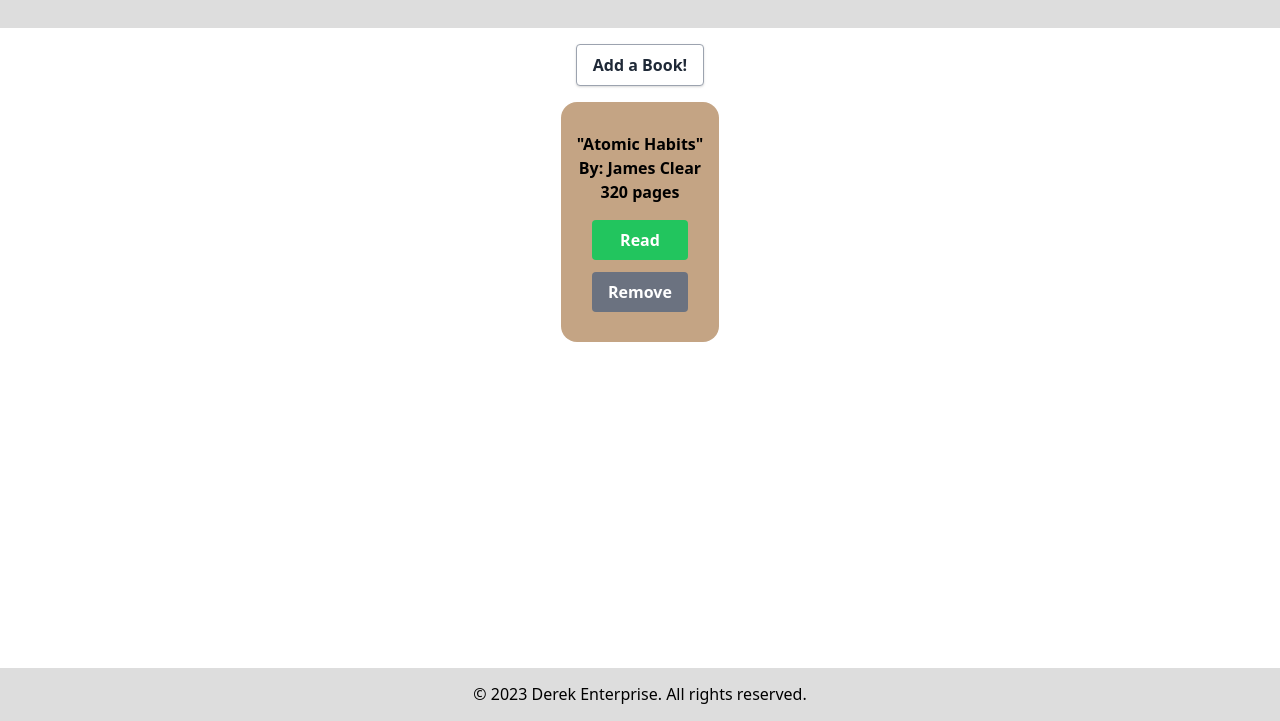
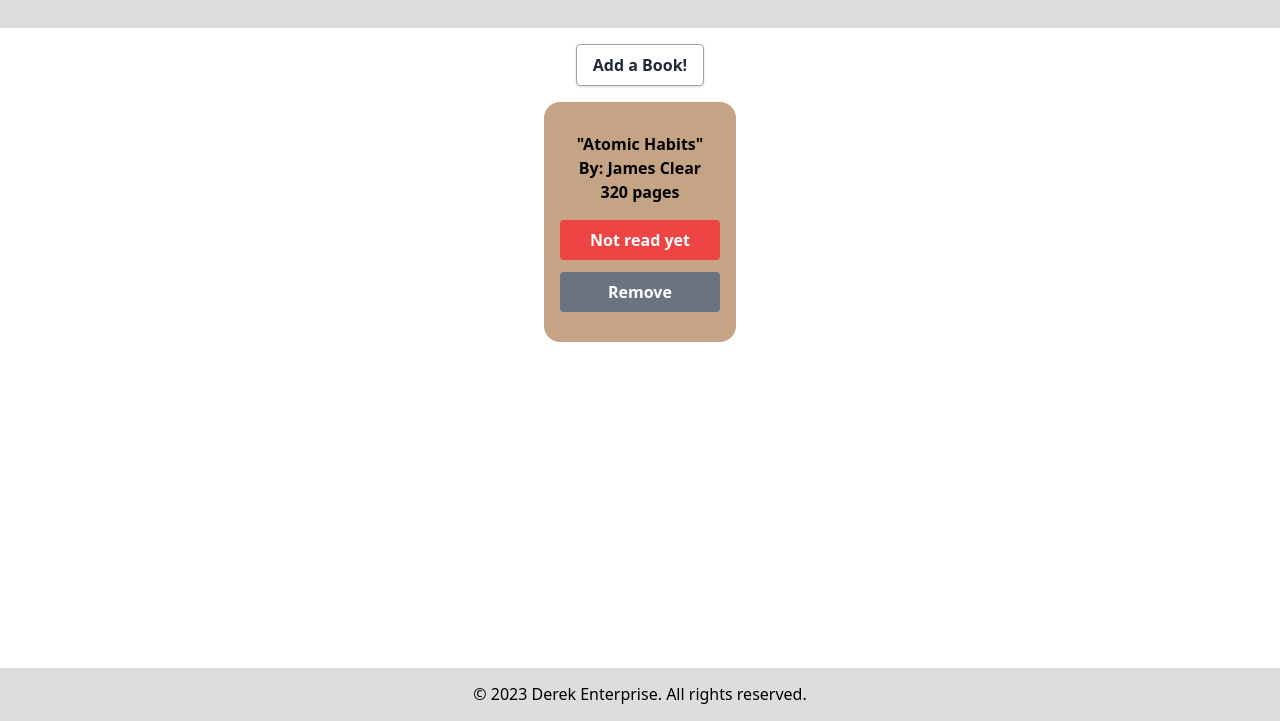
Before and after one commit to drkchu/small-library, a plain HTML site: page index.html in a window 1280 px wide. Both pictures are taken after a click on the button "Read". Shown: the part 79-800 px from the top of the page. Drawn offline with nearby package versions, Linux system fonts and the light colour scheme.

Commit message:
Done (for now) - Could improve the relationship between the display and the physical data, but it's fine for now

```diff
--- a/script.js
+++ b/script.js
@@ -11,6 +11,10 @@ function Book(title, author, pages, read) {
     this.pages = pages;
     this.read = read;
 }
+
+Book.prototype.toggleRead = function() {
+    this.read = !this.read;
+};
 
 function addDefaultBookToLibrary() {
        let newBook = new Book('Atomic Habits', 'James Clear', '320', true);
@@ -62,6 +66,19 @@ function displayBooks() {
         var readButton = document.createElement('button');
         readButton.classList.add(currBook.read ? 'read' : 'not-read-yet','text-white', 'font-bold', 'py-2', 'px-4', 'rounded');
         readButton.textContent = currBook.read ? 'Read' : 'Not read yet'
+
+        readButton.addEventListener('click', () => {
+            if (readButton.classList.contains('read')) {
+                readButton.textContent = 'Not read yet';
+                readButton.classList.remove('read');
+                readButton.classList.add('not-read-yet');
+            } else {
+                readButton.textContent = 'Read';
+                readButton.classList.remove('not-read-yet');
+                readButton.classList.add('read');
+            }
+            myLibrary[readButton.parentElement.parentElement.data].toggleRead(); // Toggle the data itself
+        });
 
         var removeButton = document.createElement('button');
         removeButton.classList.add('remove-button', 'bg-gray-500' ,'text-white', 'font-bold', 'py-2', 'px-4', 'rounded');
--- a/style.css
+++ b/style.css
@@ -41,7 +41,7 @@
 
 .book {
     background-color: var(--light-brown);
-    max-width: 12rem;
+    width: min(30%, 12rem);
     display: flex;
     flex-direction: column;
     gap: 1rem;
@@ -59,6 +59,7 @@
     display: flex;
     flex-direction: column;
     gap: 0.75rem;
+    width: 100%;
 }
 
 .read {
```
